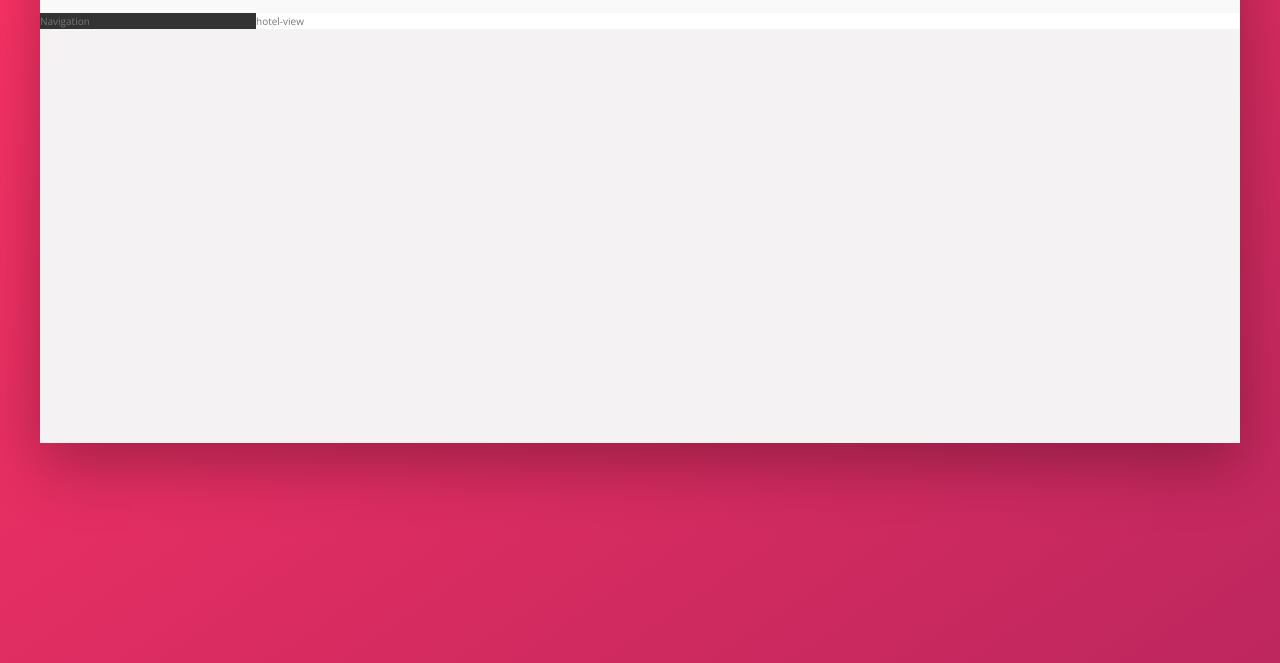
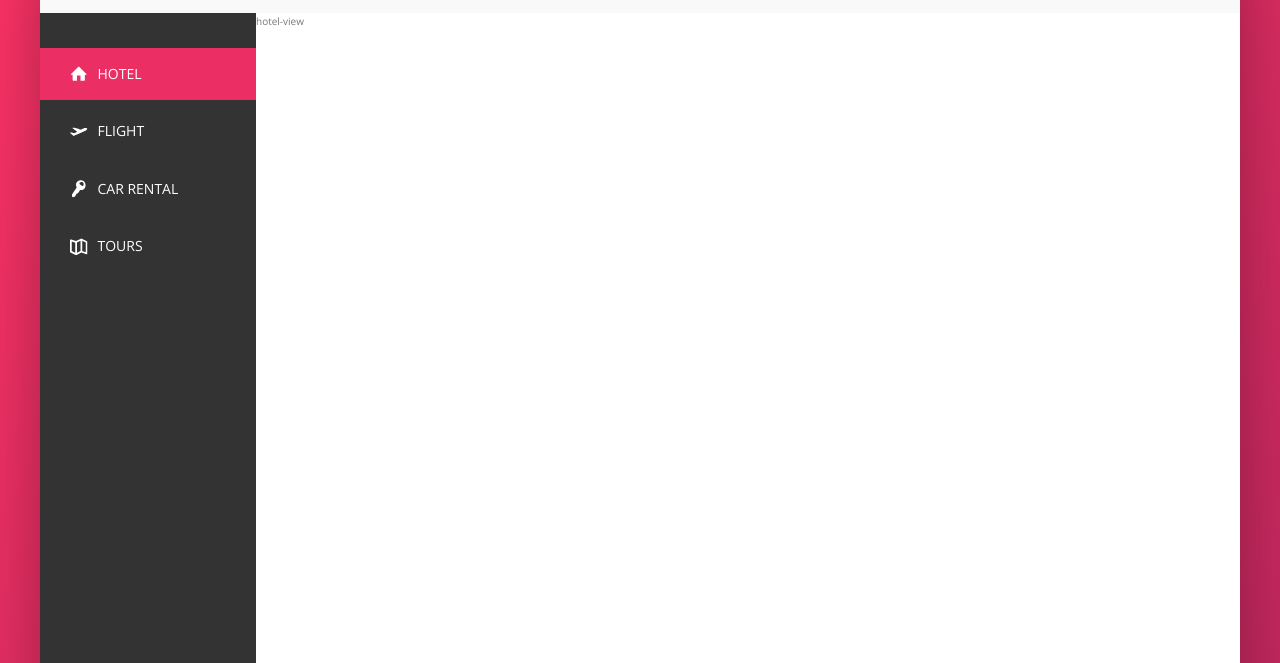
Before and after one commit to oliverwu/booking-page-sass, a website: page index.html in a window 1280 px wide. Shown: the part 137-800 px from the top of the page. Drawn offline with nearby package versions, Linux system fonts and the light colour scheme.

Commit message:
Building the Navigation

```diff
--- a/index.html
+++ b/index.html
@@ -46,8 +46,43 @@
             </header>
             <div class="content">
                 <nav class="sidebar">
-
-                    Navigation
+                    <ul class="side-nav">
+                        <li class="side-nav__item side-nav__item--active">
+                            <a href="#" class="side-nav__link">
+                                <svg class="side-nav__icon">
+                                    <use xlink:href="img/sprite.svg#icon-home"></use>
+                                </svg>
+                                <span>hotel</span>
+                            </a>
+                        </li>
+                        <li class="side-nav__item">
+                            <a href="#" class="side-nav__link">
+                                <svg class="side-nav__icon">
+                                    <use xlink:href="img/sprite.svg#icon-aircraft-take-off"></use>
+                                </svg>
+                                <span>flight</span>
+                            </a>
+                        </li>
+                        <li class="side-nav__item">
+                            <a href="#" class="side-nav__link">
+                                <svg class="side-nav__icon">
+                                    <use xlink:href="img/sprite.svg#icon-key"></use>
+                                </svg>
+                                <span>car rental</span>
+                            </a>
+                        </li>
+                        <li class="side-nav__item">
+                            <a href="#" class="side-nav__link">
+                                <svg class="side-nav__icon">
+                                    <use xlink:href="img/sprite.svg#icon-map"></use>
+                                </svg>
+                                <span>tours</span>
+                            </a>
+                        </li>
+                    </ul>
+                    <div class="legal">
+                        &copy; 2018 by trillo. All right reserved.
+                    </div>
                 </nav>
                 <main class="hotel-view">
                     hotel-view
--- /dev/null
+++ b/sass/components/_legal.scss
@@ -0,0 +1,9 @@
+.legal {
+    font: {
+        size: $default-font-size;
+    }
+
+    padding: 2.5rem;
+    color: var(--color-grey-light-4);
+    text-align: center;
+}
--- /dev/null
+++ b/sass/components/_side-nav.scss
@@ -0,0 +1,71 @@
+.side-nav {
+    font-size: 1.4rem;
+    list-style: none;
+    margin-top: 3.5rem;
+
+    &__item {
+        position: relative;
+
+        &:not(:last-child) {
+            margin-bottom: .5rem;
+        }
+
+    }
+
+    &__item::before {
+        content: "";
+        position: absolute;
+        top: 0;
+        left: 0;
+        height: 100%;
+        width: 3px;
+        background-color: var(--color-primary);
+        transform: scaleY(0);
+
+        //We use it to set the origin of the transition; default it starts from 'center';
+        // transform-origin: bottom;
+        transition: transform .2s,
+                    width .4s cubic-bezier(1,0,0,1) .2s,
+                    background-color .3s;
+        //We can set severl animation in transition;
+        //The third parameter is used to set the speed for this animation;"http://cubic-bezier.com"
+        //The fourth parameter for each single animation is time of delay;
+    }
+
+    &__item:hover::before,
+    &__item--active::before {
+        transform: scaleY(1);
+        width: 100%;
+    }
+
+    &__item:active::before {
+        background-color: var(--color-primary-light);
+    }
+
+    &__link:link,
+    &__link:visited {
+        color: var(--color-white);
+        text-transform: uppercase;
+        text-decoration: none;
+        display: block;
+        padding: 1.5rem 3rem;
+
+        display: flex;
+        align-items: center;
+
+        transition: all .5s;
+
+        //z-index can only be used with position: relative;
+        position: relative;
+        z-index: 10;
+    }
+
+    &__icon {
+        width: 1.75rem;
+        height: 1.75rem;
+        margin-right: 1rem;
+
+        //Current color basically is just the color of the current element or the parent element.
+        fill: currentColor;
+    }
+}
--- a/sass/layout/_grid.scss
+++ b/sass/layout/_grid.scss
@@ -6,8 +6,3 @@
     box-shadow: var(--shadow-dark);
     min-height: 50rem;
 }
-
-.content {
-    display: flex;
-
-}
--- a/sass/layout/_hotel-view.scss
+++ /dev/null
@@ -1,5 +0,0 @@
-.hotel-view {
-    background-color: var(--color-white);
-
-    flex: 1;
-}
--- a/sass/main.scss
+++ b/sass/main.scss
@@ -6,8 +6,10 @@
 
 @import "layout/grid";
 @import "layout/header";
-@import "layout/hotel-view";
-@import "layout/sidebar";
 
 @import "components/search";
 @import "components/user-nav";
+@import "components/side-nav";
+@import "components/legal";
+
+@import "page/content";
--- a/sass/layout/_sidebar.scss
+++ b/sass/page/_content.scss
@@ -1,3 +1,7 @@
+.content {
+    display: flex;
+}
+
 .sidebar {
     background-color: var(--color-grey-dark-1);
 
@@ -5,4 +9,16 @@
     //2 - flex-shrink: we set "0" and  don't want it to shirk if there's not enough space ;
     //3 - flex-basis: Since it's a percent value it's actually okay to set flex-shrink "0", because it will automatically shrink because it's a percentage.
     flex: 0 0 18%;
+
+    display: flex;
+    flex-direction: column;
+    justify-content: space-between;
 }
+
+.hotel-view {
+    background-color: var(--color-white);
+    flex: 1;
+
+    //Test
+    height: 80rem;
+}
```
Also changed, not shown: css/main.css, public/main.min.css.
